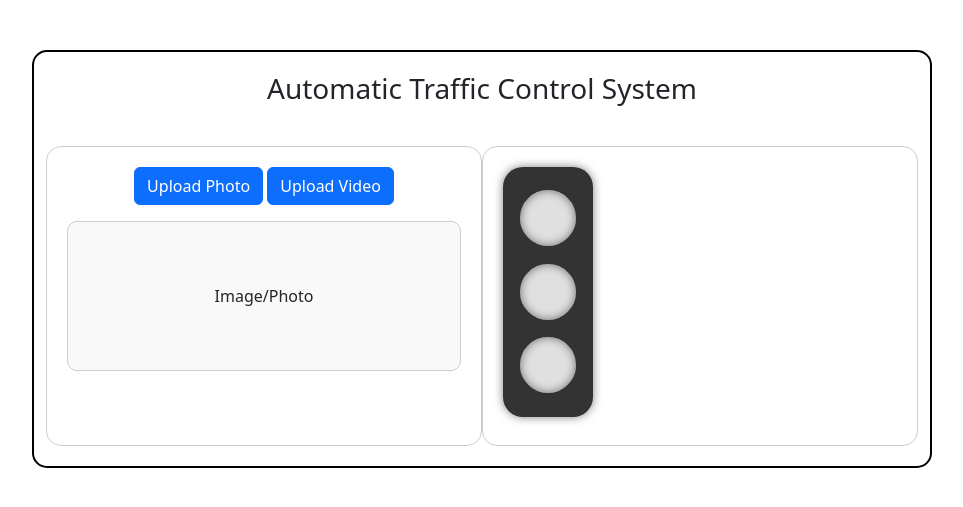
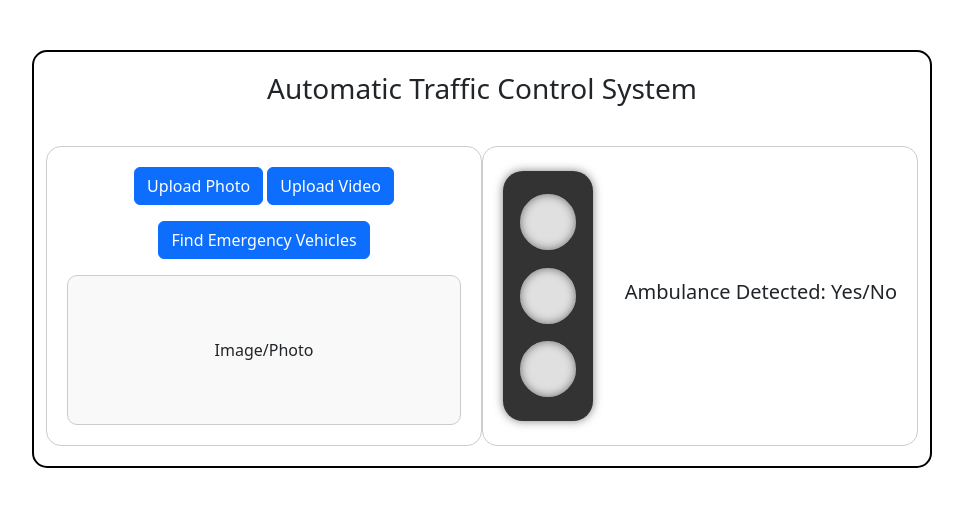
Before and after one commit to poojapriya1024/automatic_ambulance_signal_control, a Python web app: template templates/main.html in a window 1280 px wide. Shown: the top 507 px of the page, without its empty margins (158-1121 px from the left). Run offline with Jinja, Linux system fonts and the light colour scheme; the template is opened without the code that fills it, so the values that code supplies are empty; some libraries are stand-ins or nearby versions.

Commit message:
frontend

```diff
--- a/templates/main.html
+++ b/templates/main.html
@@ -16,17 +16,23 @@
             <div class="col-md-6 upload-section">
                 <button class="btn btn-primary mb-3">Upload Photo</button>
                 <button class="btn btn-primary mb-3">Upload Video</button>
+                <button class="btn btn-primary mb-3">Find Emergency Vehicles</button>
                 <div class="image-box">Image/Photo</div>
             </div>
 
             <!-- Traffic Light Section -->
-            <div class="col-md-6 traffic-section">
+            <div class="col-md-6 traffic-section d-flex justify-content-between align-items-center">
+                <!-- Traffic Light Section -->
                 <div class="traffic-light">
                     <div id="red-light" class="light" onclick="setLight('red')"></div>
                     <div id="yellow-light" class="light" onclick="setLight('yellow')"></div>
                     <div id="green-light" class="light" onclick="setLight('green')"></div>
                 </div>
+                <div>
+                    <h5>Ambulance Detected: <span id="emergency-status">Yes/No</span></h5>
+                </div>
             </div>
+
         </div>
     </div>
 
```
